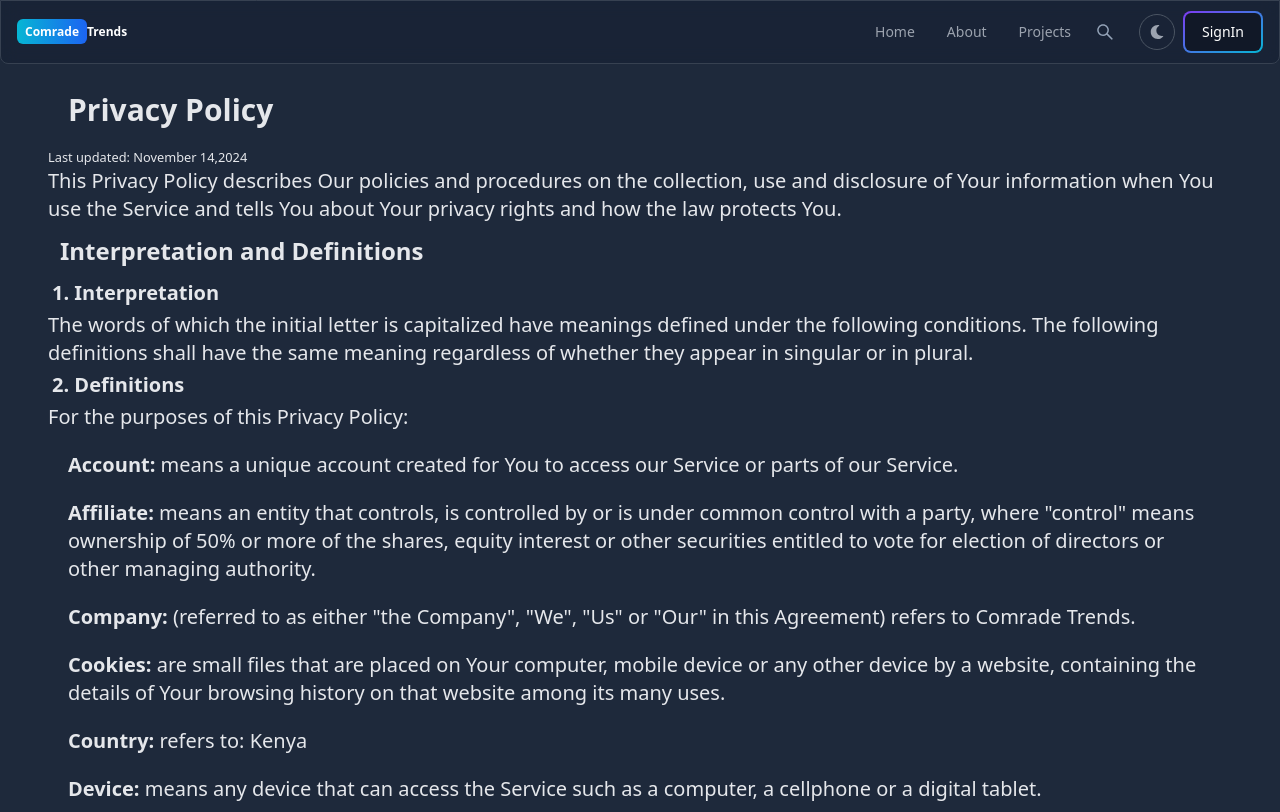
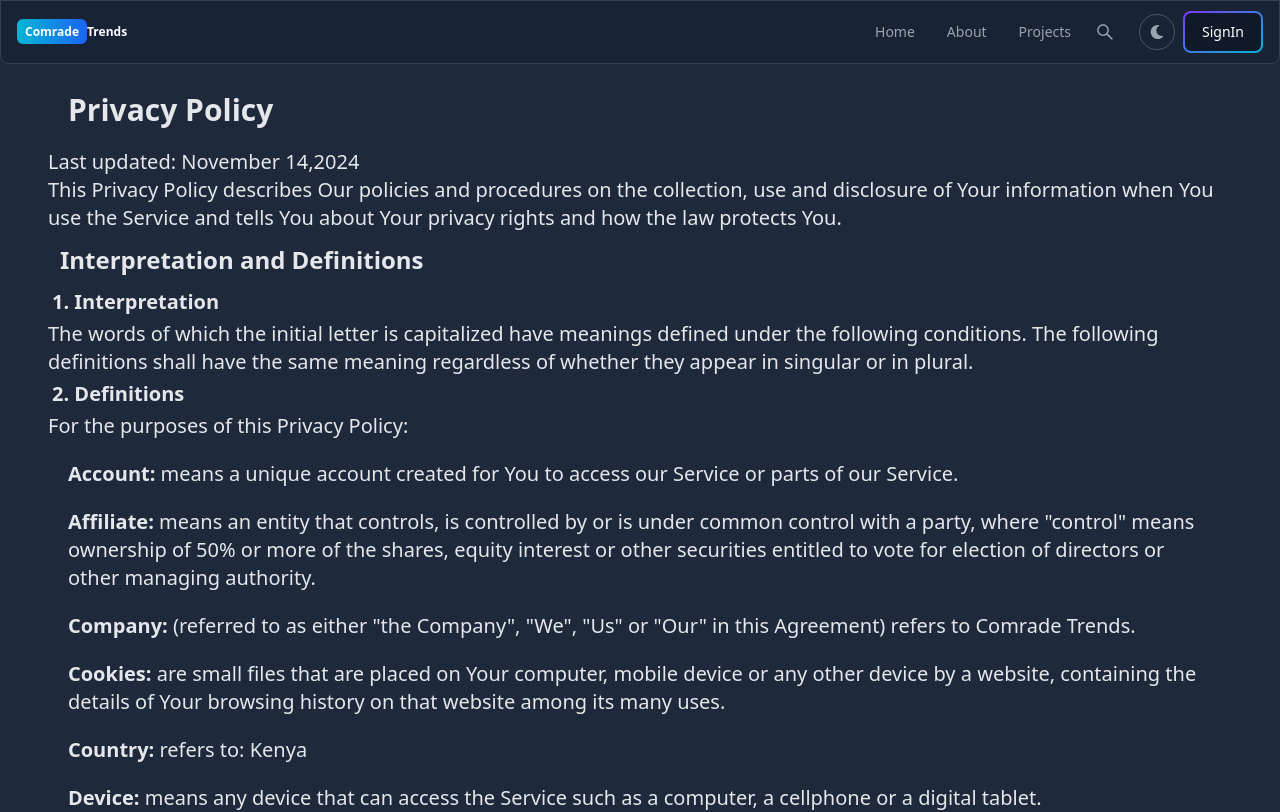
Before and after one commit to DenisKochei/ComradeTrends, a React (Vite) app in the folder client/: page /privacy-policy in a window 1280 px wide. Shown: the top 812 px of the page. Built offline with nearby package versions, Linux system fonts and the light colour scheme; no server answers.

Commit message:
policy page uådate 2

```diff
--- a/client/src/pages/PolicyPage.jsx
+++ b/client/src/pages/PolicyPage.jsx
@@ -16,7 +16,7 @@ export function PolicyPage() {
           <div>
             <div>
               <h1 className="font-bold m-5 text-3xl">Privacy Policy</h1>
-              <h1>Last updated: November 14,2024</h1>
+              <h1 className="md:text-xl">Last updated: November 14,2024</h1>
               <p className="md:text-xl">
                 This Privacy Policy describes Our policies and procedures on the
                 collection, use and disclosure of Your information when You use
```
